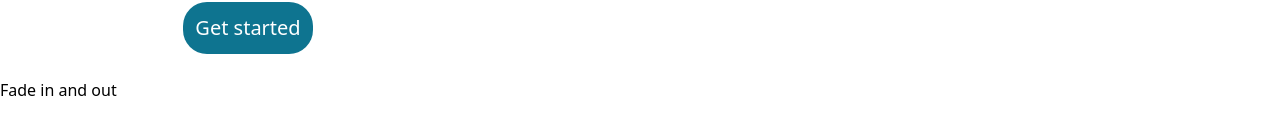
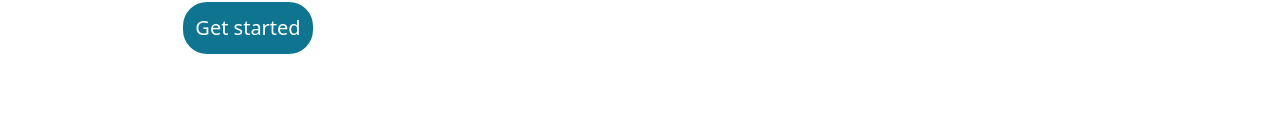
Before and after one commit to Solomon-Gachure/gymania, a React (Create React App) app: page / in a window 1280 px wide. Shown: the part 404-538 px from the top of the page. Built offline with nearby package versions, Linux system fonts and the light colour scheme.

Commit message:
Changes to the aos dependency in the home section

```diff
--- a/src/components/home.js
+++ b/src/components/home.js
@@ -1,12 +1,16 @@
-import React from 'react'
-
+import React, { useEffect } from 'react'
+import AOS from 'aos'
+import 'aos/dist/aos.css';
 const Home = () => {
+  useEffect(() => {
+    AOS.init();
+  }, []);
   return (
     <div className='h-full'>
         <div className='lg:flex lg:justify-between lg:gap-8'>
           {/**heading and topic */}
-          <div className='p-6 flex flex-col justify-center items-center' >
-          <h1 className='text-5xl lg:text-7xl font-extrabold'>Your <span className='text-cyan-700'>Health</span></h1>
+          <div className='p-6 flex flex-col justify-center items-center ' data-aos="fade-up" >
+          <h1  className='text-5xl lg:text-7xl font-extrabold'>Your <span className='text-cyan-700'>Health</span></h1>
           <h1 className='text-4xl lg:text-7xl font-bold'>Your <span className='text-cyan-700'>Wealth</span></h1>
           <br/>
           <div className='text-center lg:max-w-md mx-auto' data-aos="fade-up"data-aos-duration="3000">
--- a/src/components/plans.js
+++ b/src/components/plans.js
@@ -1,16 +1,12 @@
 import React from 'react'
-import { motion } from "framer-motion";
+
 
 const Plans = () => {
   return (
 
-    <motion.div
-          initial={{ opacity: 0 }}
-          animate={{ opacity: 1 }}
-          exit={{ opacity: 0 }}
-        >
-          Fade in and out
-        </motion.div>
+    <div>
+
+    </div>
 
   )
 }
```
